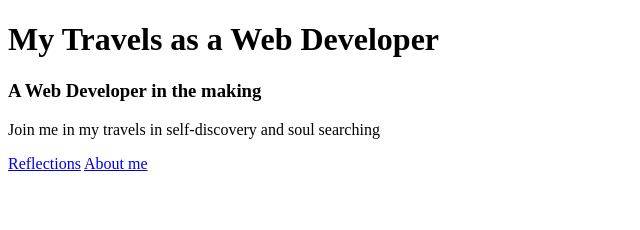
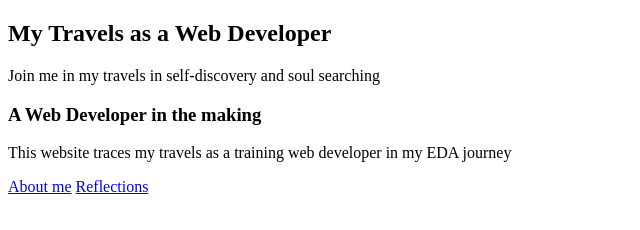
Before and after one commit to agilebelma/agilebelma.github.io, a plain HTML site: page index.html in a window 1280 px wide. Shown: the whole page, without its empty margins (0-640 px from the left). Drawn offline with Linux system fonts and the light colour scheme.

Commit message:
added sections to index page

```diff
--- a/index.html
+++ b/index.html
@@ -6,15 +6,21 @@
   </head>
 
   <body>
+  <section>
   <header>
     <h1> My Travels as a Web Developer</h1>
-    <h3> A Web Developer in the making</h3>
     <p> Join me in my travels in self-discovery and soul searching</p>
   </header>
+  </section>
+
+  <section>
+    <h3> A Web Developer in the making</h3>
+    <p> This website traces my travels as a training web developer in my EDA journey</p>
+  </section>
 
   <nav>
+    <a href="../about-me.html">About me</a>
     <a href="../blog-template.html">Reflections</a>
-    <a href="../about-me.html">About me</a>
   </nav>
 
   </body>
```
